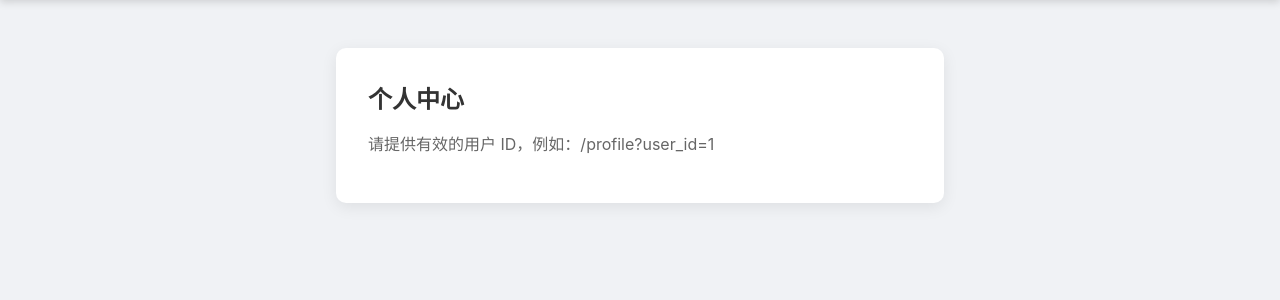
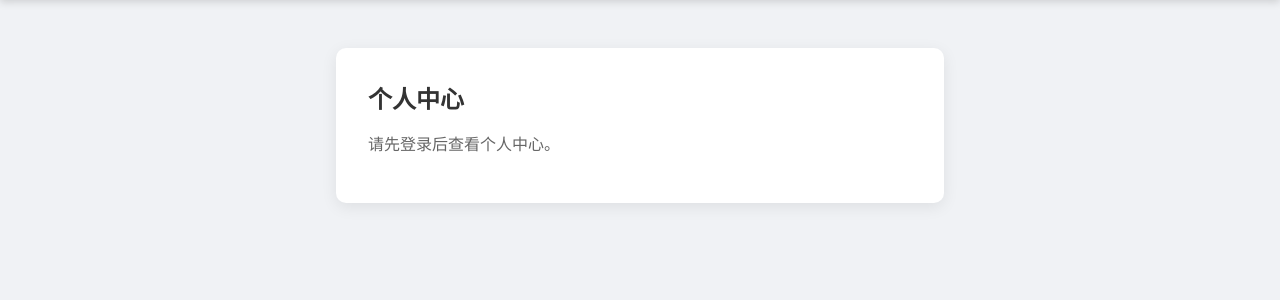
Before and after one commit to 894728749/user-management-system, a Flask app: template templates/profile.html in a window 1280 px wide. Shown: the part 56-356 px from the top of the page. Run offline with Flask 3, Linux system fonts and the light colour scheme; the template is opened without the code that fills it, so the values that code supplies are empty.

Commit message:
fix: 修复IDOR/支付逻辑/未授权搜索 业务逻辑漏洞

```diff
--- a/app.py
+++ b/app.py
@@ -434,6 +434,7 @@ def register():
 
 
 @app.route("/search")
+@login_required
 def search():
     """搜索用户"""
     keyword = request.args.get("keyword", "")
@@ -539,30 +540,46 @@ def serve_upload(filename):
 
 
 @app.route("/profile")
+@login_required
 def profile():
-    """个人中心（根据 URL 参数 user_id 展示用户信息）"""
+    """个人中心（仅限查看自己的资料）"""
     username = session.get("username")
-    current_user = _get_user_safe(username) if username and username in USERS else None
+    if not username:
+        return redirect("/login")
 
-    user_id = request.args.get("user_id", type=int)
-    target_user = _get_user_by_id(user_id) if user_id else None
+    current_user = USERS.get(username)
+    if not current_user:
+        return redirect("/login")
 
-    return render_template("profile.html", username=username, user=current_user,
-                           target=target_user)
+    # 从 session 获取用户 ID，禁止通过 URL 参数越权访问他人资料
+    user_id = current_user["id"]
+    target_user = _get_user_by_id(user_id)
+
+    return render_template("profile.html", username=username,
+                           user=_get_user_safe(username), target=target_user)
 
 
 @app.route("/recharge", methods=["POST"])
+@login_required
 def recharge():
-    """充值（不校验 amount 正负，不验证权限）"""
-    user_id = request.form.get("user_id", type=int)
+    """充值（仅限给自己充值，金额必须为正）"""
+    username = session.get("username")
+    current_user = USERS.get(username)
+    if not current_user:
+        return redirect("/login")
+
+    # 从表单获取金额，user_id 强制使用当前登录用户
     amount = request.form.get("amount", type=float, default=0)
 
-    for u in USERS.values():
-        if u["id"] == user_id:
-            u["balance"] = u["balance"] + amount
-            break
+    # 金额必须为正数
+    if amount <= 0:
+        return render_template("profile.html", username=username,
+                               user=_get_user_safe(username),
+                               target=current_user,
+                               error="充值金额必须大于 0"), 400
 
-    return redirect(f"/profile?user_id={user_id}")
+    current_user["balance"] = current_user["balance"] + amount
+    return redirect(f"/profile")
 
 
 if __name__ == "__main__":
--- a/templates/base.html
+++ b/templates/base.html
@@ -15,7 +15,7 @@
             {% if session.get("username") %}
             <span class="nav-welcome">欢迎，{{ session["username"] }}</span>
             <a href="/upload" class="nav-link">上传头像</a>
-            <a href="/profile?user_id=1" class="nav-link">个人中心</a>
+            <a href="/profile" class="nav-link">个人中心</a>
             <a href="/logout" class="nav-link">退出</a>
             {% else %}
             <a href="/login" class="nav-link">登录</a>
--- a/templates/profile.html
+++ b/templates/profile.html
@@ -4,6 +4,11 @@
 {% if target %}
 <div class="card">
     <h2>个人中心</h2>
+
+    {% if error %}
+    <div class="error-msg">{{ error }}</div>
+    {% endif %}
+
     <h3>用户信息</h3>
     <ul class="info-list">
         <li><span class="label">ID：</span>{{ target.id }}</li>
@@ -17,22 +22,21 @@
     <h3>充值</h3>
     <form method="POST" action="/recharge" class="recharge-form">
         <input type="hidden" name="csrf_token" value="{{ csrf_token }}">
-        <input type="hidden" name="user_id" value="{{ target.id }}">
         <div class="form-group">
             <label for="amount">充值金额</label>
-            <input type="number" id="amount" name="amount" placeholder="请输入金额" step="0.01" required>
+            <input type="number" id="amount" name="amount" placeholder="请输入金额" min="0.01" step="0.01" required>
         </div>
         <button type="submit" class="btn btn-primary">充值</button>
     </form>
 
     <div style="margin-top:16px;">
-        <a href="/" class="btn btn-primary" style="width:auto;">返回首页</a>
+        <a href="/" class="btn btn-primary btn-inline">返回首页</a>
     </div>
 </div>
 {% else %}
 <div class="card">
     <h2>个人中心</h2>
-    <p>请提供有效的用户 ID，例如：<a href="/profile?user_id=1">/profile?user_id=1</a></p>
+    <p>请先<a href="/login">登录</a>后查看个人中心。</p>
 </div>
 {% endif %}
 
```
Also changed, not shown: templates/index.html (+4 -4 lines), templates/upload.html (+5 -2 lines), CHANGELOG_SECURITY.md.
